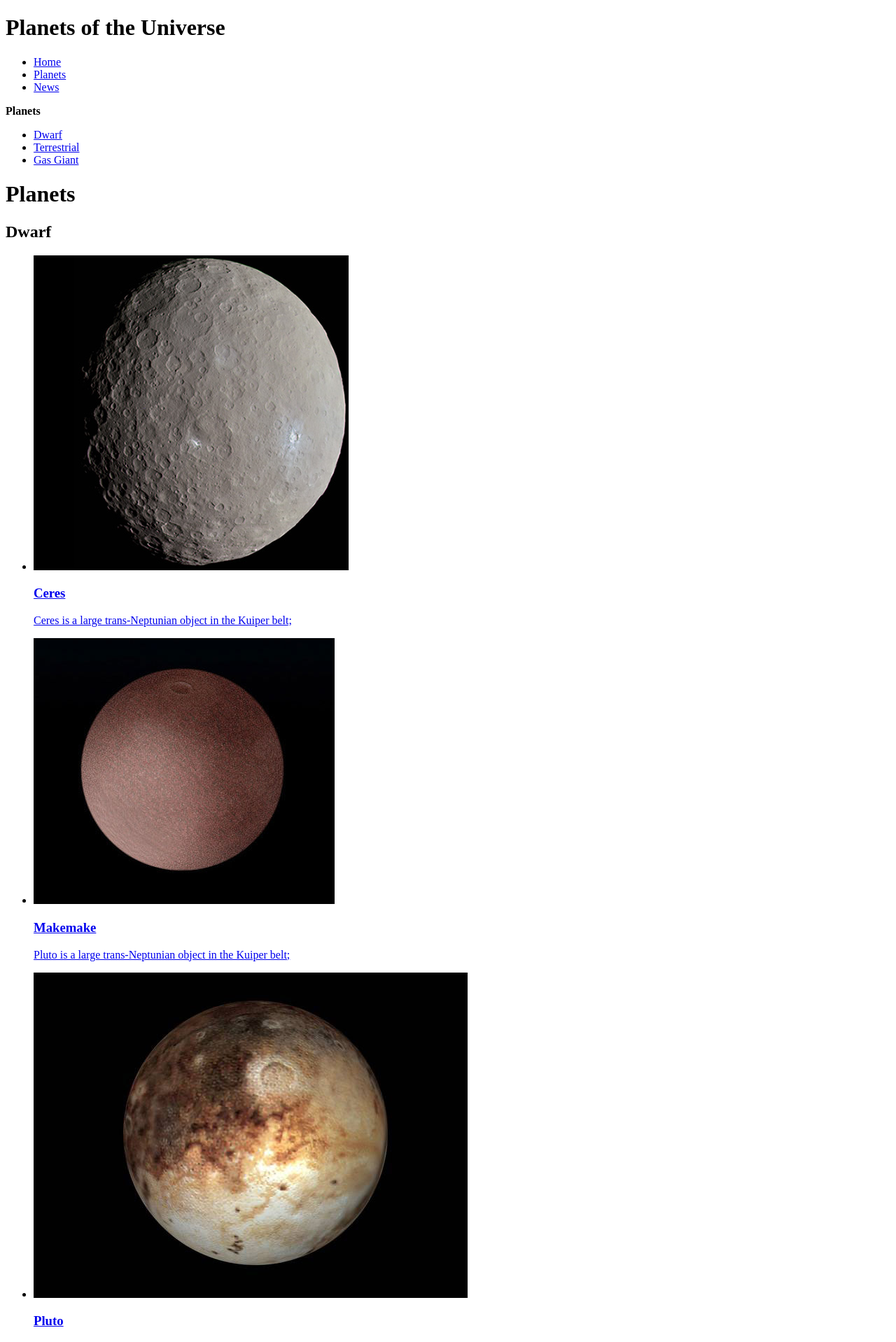
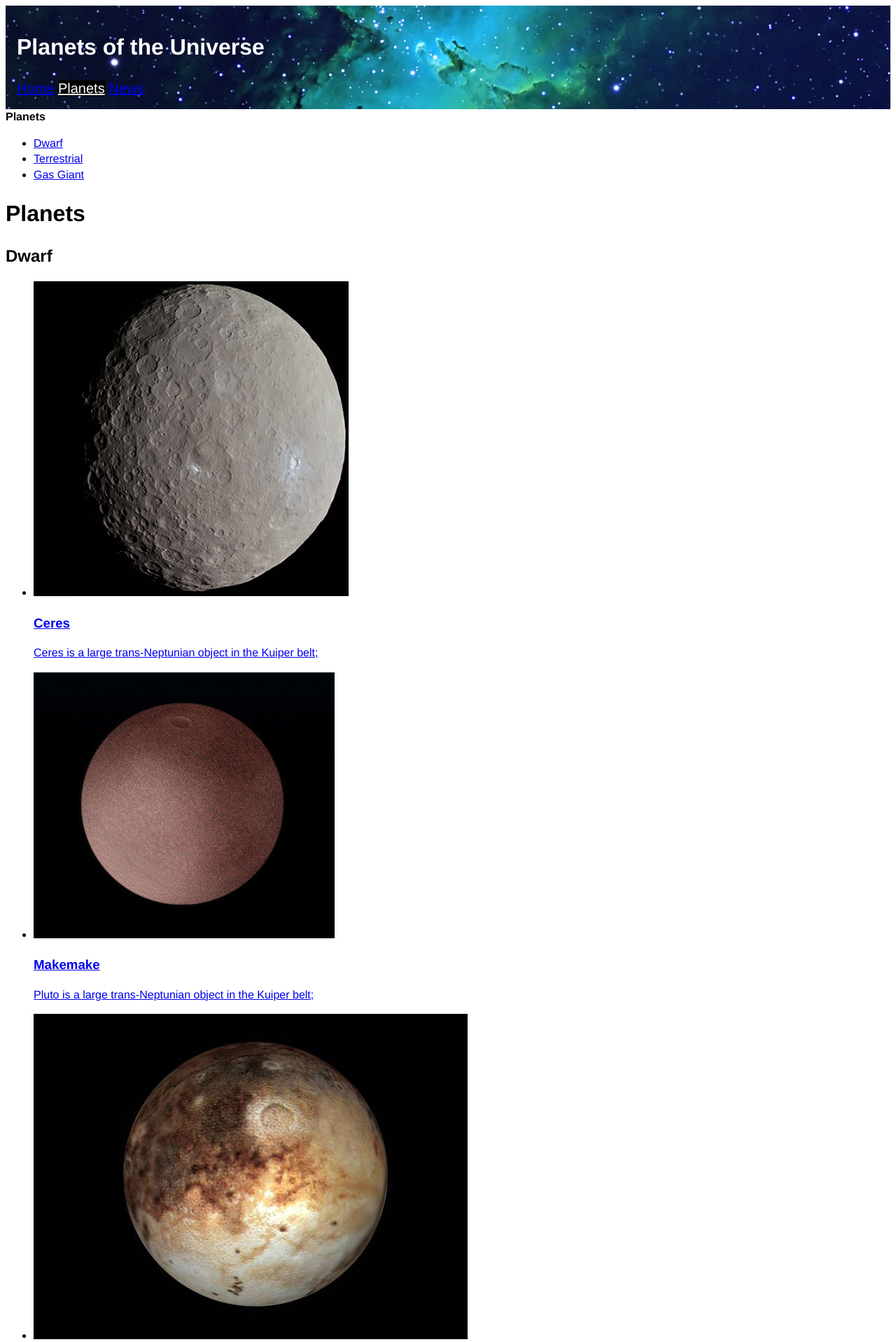
Before and after one commit to ricardo-valente/jekyll, a Jekyll site: the page built from planets/index.html, in a window 1280 px wide. Shown: the top 1918 px of the page at 70% size. Built offline with Jekyll 4.4.1, drawn with Linux system fonts in a browser that asks for light colours; Markdown is read by kramdown in place of the engine named in the settings.

Commit message:
combining all css files into one

```diff
--- a/_layouts/default.html
+++ b/_layouts/default.html
@@ -3,7 +3,7 @@
 <head>
 	<meta charset="UTF-8">
 	<title>Planets of the Universe</title>
-	<link rel="stylesheet" type="text/css" href="{{site.baseurl}}/css/common.css">
+	<link rel="stylesheet" type="text/css" href="{{site.baseurl}}/css/main.css">
 </head>
 <body>
 
--- /dev/null
+++ b/css/main.css
@@ -0,0 +1,6 @@
+---
+---
+
+{% include css/common.css %}
+{% include css/masthead.css %}
+{% include css/nav.css %}
```
